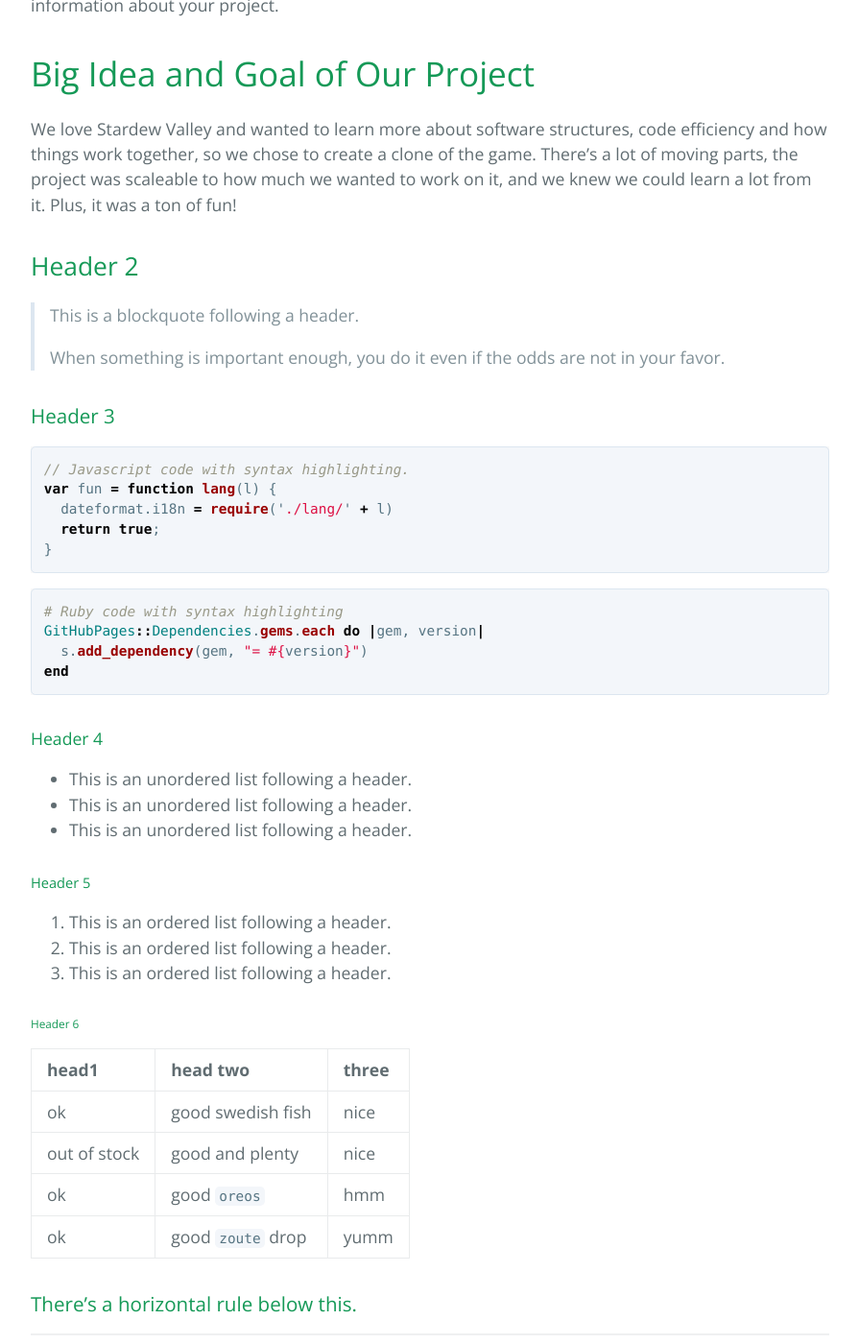
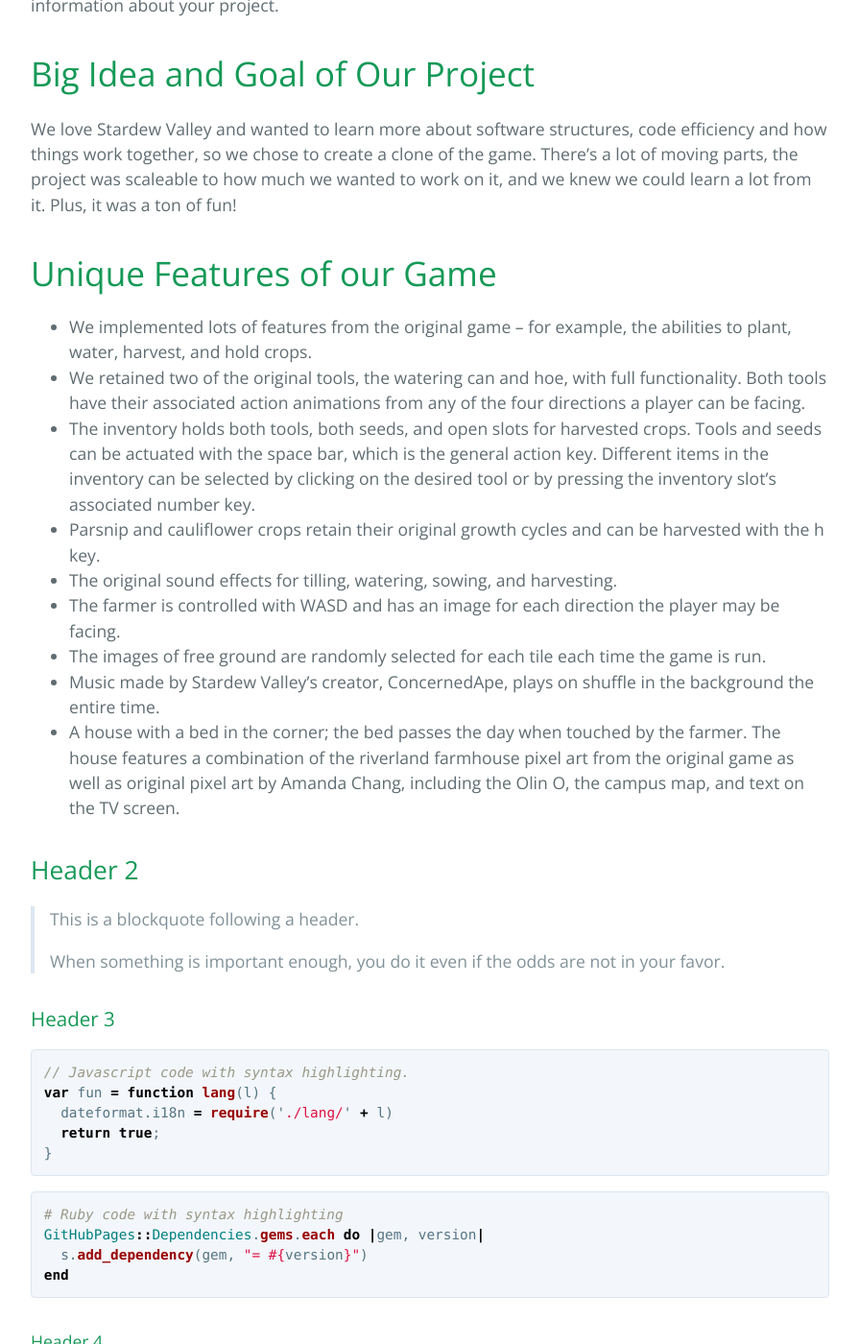
Before and after one commit to olincollege/Softdew-Valley, a Jekyll site: the page built from docs/index.md, in a window 1280 px wide and 1400 px high, scrolled down 625 px. Shown: the whole window at 96% size, without its empty margins (192-1087 px from the left). Built offline with Jekyll 4.4.1, drawn with Linux system fonts in a browser that asks for light colours.

Commit message:
Website: Added unique features section

```diff
--- a/docs/index.md
+++ b/docs/index.md
@@ -14,6 +14,19 @@ There should be whitespace between paragraphs. We recommend including a README,
 # Big Idea and Goal of Our Project
 
 We love Stardew Valley and wanted to learn more about software structures, code efficiency and how things work together, so we chose to create a clone of the game. There’s a lot of moving parts, the project was scaleable to how much we wanted to work on it, and we knew we could learn a lot from it. Plus, it was a ton of fun!
+
+# Unique Features of our Game
+- We implemented lots of features from the original game – for example, the abilities to plant, water, harvest, and hold crops.
+- We retained two of the original tools, the watering can and hoe, with full functionality. Both tools have their associated action animations from any of the four directions a player can be facing.
+- The inventory holds both tools, both seeds, and open slots for harvested crops. Tools and seeds can be actuated with the space bar, which is the general action key. Different items in the inventory can be selected by clicking on the desired tool or by pressing the inventory slot’s associated number key.
+- Parsnip and cauliflower crops retain their original growth cycles and can be harvested with the h key.
+- The original sound effects for tilling, watering, sowing, and harvesting.
+- The farmer is controlled with WASD and has an image for each direction the player may be facing.
+- The images of free ground are randomly selected for each tile each time the game is run.
+- Music made by Stardew Valley’s creator, ConcernedApe, plays on shuffle in the background the entire time.
+- A house with a bed in the corner; the bed passes the day when touched by the farmer. The house features a combination of the riverland farmhouse pixel art from the original game as well as original pixel art by Amanda Chang, including the Olin O, the campus map, and text on the TV screen.
+
+
 
 ## Header 2
 
```
